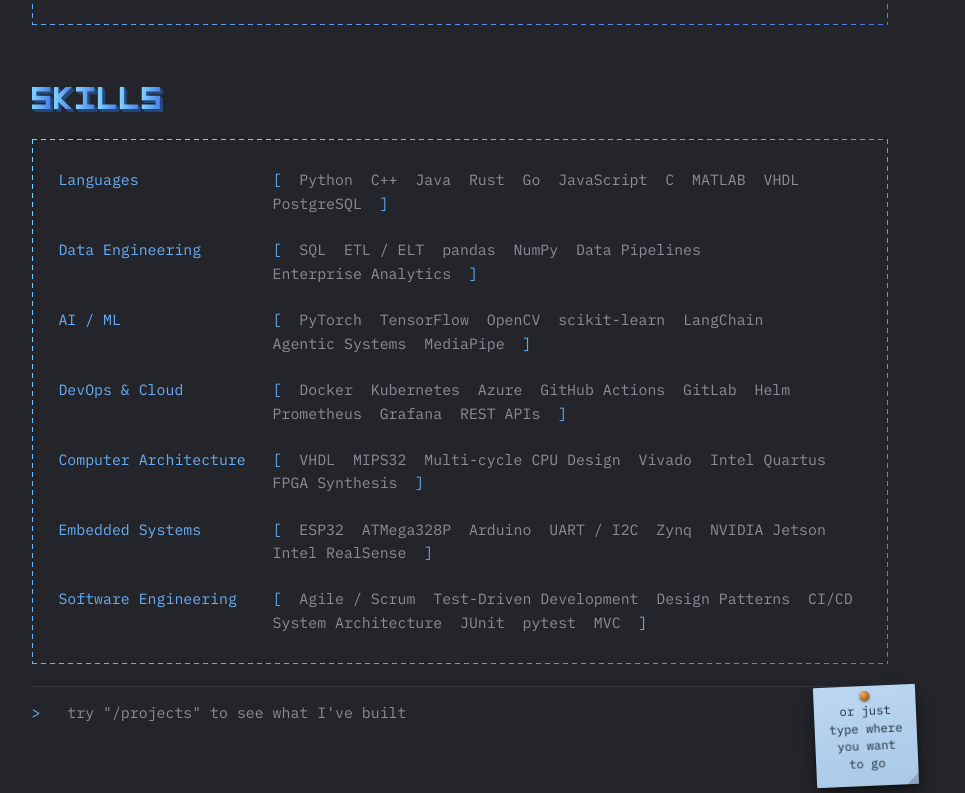
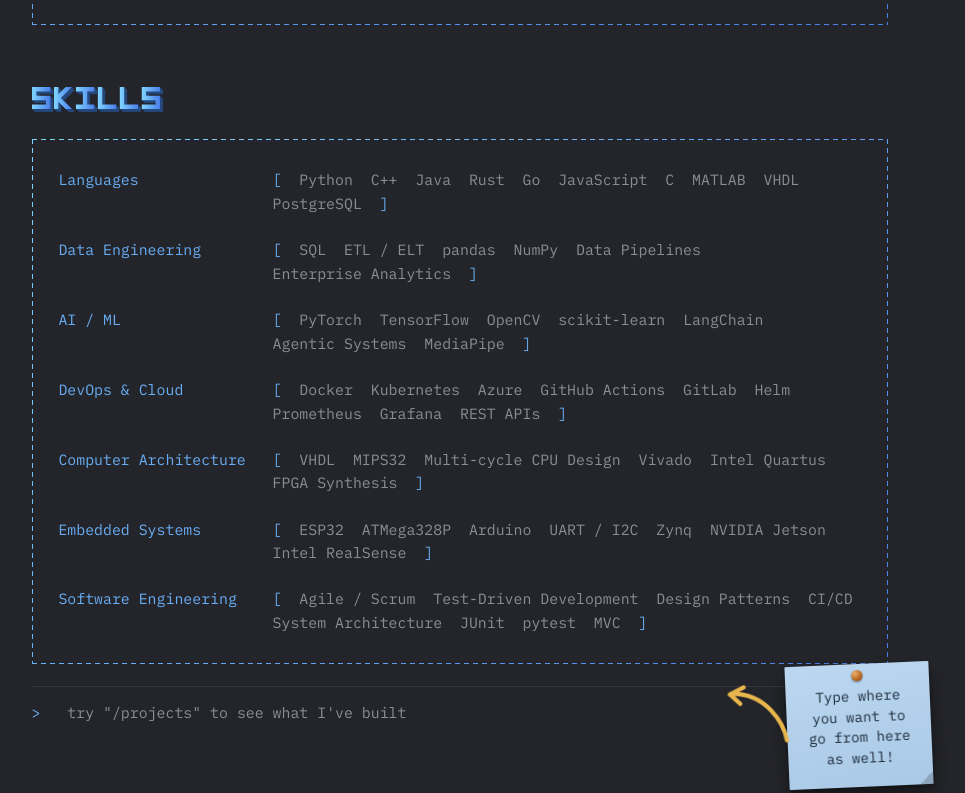
Before and after one commit to IyanekiB/IyanekiB.github.io, a plain HTML site: page about.html in a window 1280 px wide. Shown: the part 3803-4596 px from the top of the page, without its empty margins (180-1145 px from the left). Drawn offline with Linux system fonts and the light colour scheme.

Commit message:
Bigger sticky notes, new prompt wording, and an arrow out of each
The notes are larger -- 17ch wide at 0.95em rather than 14ch at 0.82em
-- and hang further off the window edge. The prompt one now reads "Type
where you want to go from here as well!".

Each note gets a drawn arrow pointing at the thing it is talking about:
down into the navigation rows, and back along the prompt line toward the
chevron. Amber rather than the site blue, so it reads as something
scribbled on top, like the pushpin, rather than as part of the
interface. One piece of art, rotated per note.

The arrow offset has to be per host. The note sits in .stage on the home
screen and in .doc elsewhere, and .doc pads 6ch below the prompt while
.stage does not, so a single offset left the interior arrows 53px adrift
of the line they were pointing at. They now land within 1px of the
prompt's centre on every page.

Worth recording about the testing: the first collision check compared
element boxes and reported the enlarged note covering "Navigate" and
"Background and skills". It was covering neither. A block heading's box
runs the full column width however short the word is, and .row-desc is a
grid cell that reaches the column edge. Measuring the rendered glyphs
with Range.getClientRects instead showed nothing was ever overlapped --
after I had already moved the note twice to avoid a collision that did
not exist.

```diff
--- a/assets/css/terminal.css
+++ b/assets/css/terminal.css
@@ -1392,11 +1392,11 @@ a.proj-step:focus-visible .nav-name { color: var(--t-a1); }
 
   position: absolute;
   z-index: 3;
-  width: 14ch;
-  padding: 2.2ch 1.6ch 1.8ch;
+  width: 17ch;
+  padding: 2.6ch 1.8ch 2.2ch;
   background: linear-gradient(170deg, var(--paper), var(--paper-edge));
   color: #1b2a3a;
-  font-size: 0.82em;
+  font-size: 0.95em;
   line-height: 1.45;
   text-align: center;
   border-radius: 1px;
@@ -1434,9 +1434,12 @@ a.proj-step:focus-visible .nav-name { color: var(--t-a1); }
    further off would push a horizontal scrollbar on a narrow desktop. */
 /* far enough out that it only overlaps the window margin, not the row
    text -- at -5ch it sat on top of "Background and skills" */
+/* clear of the row cells, which run to the column edge well past the
+   text, and high enough to sit on the window corner rather than the
+   first row */
 .note-nav {
-  top: 6.4em;
-  right: -9ch;
+  top: 2.4em;
+  right: -11ch;
   transform: rotate(3.5deg);
 }
 
@@ -1445,14 +1448,48 @@ a.proj-step:focus-visible .nav-name { color: var(--t-a1); }
    body, because #screen clips anything past its edge. */
 .note-prompt {
   bottom: -0.6em;
-  right: -4ch;
+  right: -5ch;
   transform: rotate(-2.5deg);
 }
 
 .stage > .note-prompt {
   bottom: 0.6em;
-  right: -9ch;
+  right: -10ch;
 }
+
+/* A drawn arrow out of each note, pointing at the thing it is talking
+   about. Amber rather than the site blue: it should read as something
+   scribbled on top, like the pin, not as part of the interface. */
+.note-arrow {
+  position: absolute;
+  width: 5.6em;
+  height: auto;
+  overflow: visible;
+  fill: none;
+  stroke: #e8b64c;
+  stroke-width: 5.5;
+  stroke-linecap: round;
+  stroke-linejoin: round;
+}
+
+/* down and to the left, at the rows */
+.note-nav .note-arrow {
+  left: -3.4em;
+  bottom: -3.6em;
+  transform: rotate(-8deg);
+}
+
+/* The art points downward, so a clockwise quarter turn aims it left,
+   back along the prompt line toward the chevron. The two hosts put the
+   note at different heights relative to the prompt -- .doc pads 6ch
+   below it, .stage does not -- so the offset is per host. */
+.note-prompt .note-arrow {
+  left: -5em;
+  bottom: 3.6em;
+  transform: rotate(74deg);
+}
+
+.stage .note-prompt .note-arrow { bottom: 0.3em; }
 
 .note-host { position: relative; }
 
--- a/assets/js/terminal.js
+++ b/assets/js/terminal.js
@@ -10,7 +10,7 @@
   /* The one place the site's version lives. The home screen's label
      is written from it, so the string is never typed twice. Bump it
      here: patch for fixes, minor for a feature or a page. */
-  var VERSION = '2.1.1';
+  var VERSION = '2.2.0';
 
   /* Project pages sit a directory down, so their command targets need
      a prefix. The page declares it rather than the script guessing
@@ -193,11 +193,24 @@
      exactly when the prompt does -- html:not(.js) hides the command bar
      entirely, so a note pointing at it would otherwise point at
      nothing. Decorative, hence aria-hidden. */
+  var ARROW =
+    '<svg class="note-arrow" viewBox="0 0 104 70" aria-hidden="true" focusable="false">' +
+      '<path d="M98 6 C 76 3, 30 12, 17 56"/>' +
+      '<path d="M17 58 L 33 49"/>' +
+      '<path d="M17 58 L 14 38"/>' +
+    '</svg>';
+
   function makeNote(cls, text) {
     var note = document.createElement('aside');
     note.className = 'note ' + cls;
     note.setAttribute('aria-hidden', 'true');
-    note.textContent = text;
+
+    var body = document.createElement('span');
+    body.textContent = text;          /* textContent, never innerHTML */
+    note.appendChild(body);
+
+    /* the arrow is static art of ours, so markup is safe here */
+    note.insertAdjacentHTML('beforeend', ARROW);
     return note;
   }
 
@@ -218,7 +231,7 @@
        sit against the prompt directly. */
     var host = stage || form.parentNode;
     host.classList.add('note-host');
-    host.appendChild(makeNote('note-prompt', 'or just type where you want to go'));
+    host.appendChild(makeNote('note-prompt', 'Type where you want to go from here as well!'));
   }
 
   function size() {
```
